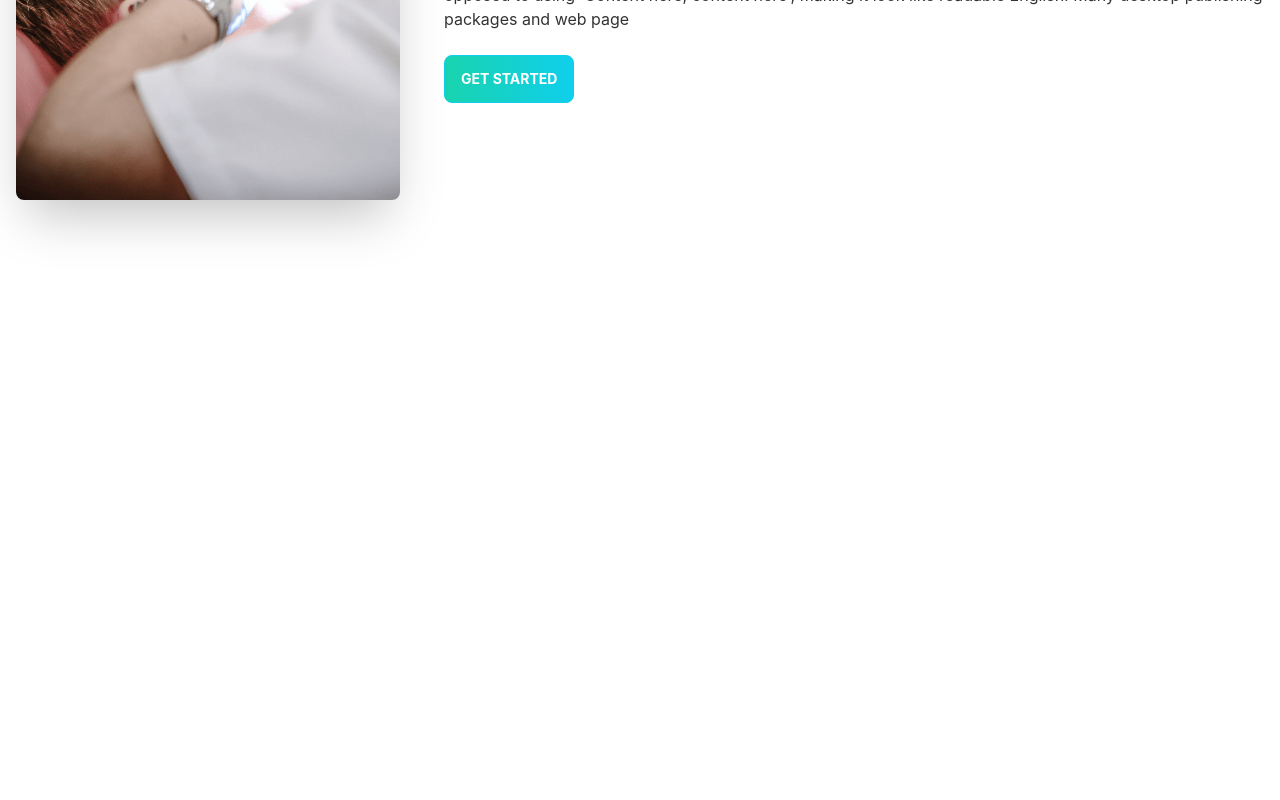
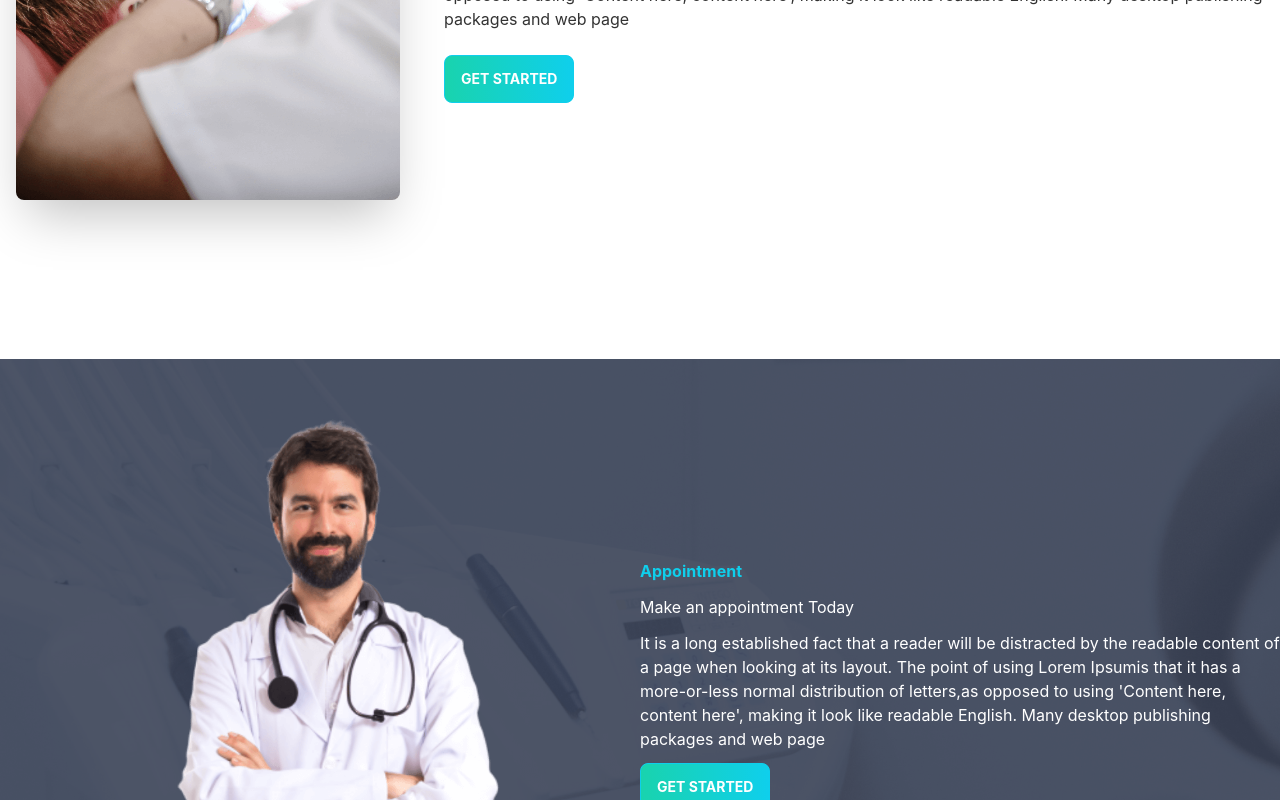
Before and after one commit to Emlakhossain/final-doctor-protal-prject, a React (Create React App) app: page / in a window 1280 px wide. Shown: the part 2000-2800 px from the top of the page. Before the commit the page ends 2359 px from the top, so only its background shows below. Built offline with nearby package versions, Linux system fonts and the light colour scheme.

Commit message:
another commit of contact us form

```diff
--- a/src/Pages/Home/Banner/Banner.js
+++ b/src/Pages/Home/Banner/Banner.js
@@ -1,8 +1,13 @@
 import React from 'react';
 import chair from '../../../assets/images/chair.png';
+import bg from '../../../assets/images/bg.png';
 
 const Banner = () => {
     return (
+        <section style={{
+            background: `url(${bg})`,
+            height: 800,
+        }}>
             <div class="hero min-h-screen px-12 ">
                 <div class="hero-content flex-col lg:flex-row-reverse">
                     <img src={chair} class="max-w-sm rounded-lg shadow-2xl" />
@@ -13,6 +18,7 @@ const Banner = () => {
                     </div>
                 </div>
             </div>
+        </section>
     );
 };
 
--- /dev/null
+++ b/src/Pages/Home/Form.js
@@ -0,0 +1,26 @@
+import React from 'react';
+import bgImg from '../../assets/images/appointment.png';
+
+const Form = () => {
+    return (
+        <section style={{
+            background: `url(${bgImg})`
+        }} className='text-center '>
+            <div>
+                <h4 className=' text-xl text-primary font-bold py-4'>Contact Us</h4>
+                <h2 className='text-3xl text-white'>Stay connected with us</h2>
+            </div>
+            <div className='my-4'>
+                <input type="text" placeholder="Email" class="input p-4 my-3 input-bordered input-xs w-full max-w-xs" />
+                <br />
+                <input type="text" placeholder="Password" class="input p-4 my-3  input-bordered input-sm w-full max-w-xs" />
+                <br />
+                <textarea class="textarea textarea-error" className='input input-bordered input-sm w-full h-20 max-w-xs' placeholder="Message"></textarea>
+                <br />
+                <button class="btn btn-primary my-6">SUBMIT</button>
+            </div>
+        </section>
+    );
+};
+
+export default Form;
--- a/src/Pages/Home/Home.js
+++ b/src/Pages/Home/Home.js
@@ -1,8 +1,11 @@
 import React from 'react';
 import Banner from './Banner/Banner';
 import DentalCare from './DentalCare/DentalCare';
+import Form from './Form';
 import Info from './Info/Info';
+import MakeAppionment from './MakeAppionment';
 import Services from './Services';
+import Testimonials from './Testimonials';
 
 
 const Home = () => {
@@ -12,6 +15,10 @@ const Home = () => {
             <Info></Info>
             <Services></Services>
             <DentalCare></DentalCare>
+            <MakeAppionment></MakeAppionment>
+            <Testimonials></Testimonials>
+            <Form></Form>
+
         </div>
     );
 };
--- /dev/null
+++ b/src/Pages/Home/MakeAppionment.js
@@ -0,0 +1,24 @@
+import React from 'react';
+import doctor from '../../assets/images/doctor.png';
+import backgroundColor from '../../assets/images/appointment.png';
+
+const MakeAppionment = () => {
+    return (
+        <section style={{
+            background: `url(${backgroundColor})`
+
+        }} className='flex justify-center items-center'>
+            <div className='flex-1'>
+                <img className='mt[100px]' src={doctor} alt="" />
+            </div>
+            <div className='flex-1 text-white'>
+                <h4 className='text-primary font-bold py-3'>Appointment</h4>
+                <h3>Make an appointment Today</h3>
+                <p className='py-3'>It is a long established fact that a reader will be distracted by the readable content of a page when looking at its layout. The point of using Lorem Ipsumis that it has a more-or-less normal distribution of letters,as opposed to using 'Content here, content here', making it look like readable English. Many desktop publishing packages and web page</p>
+                <button class="btn btn-primary uppercase text-white font-bold bg-gradient-to-r from-secondary to-primary ">Get Started</button>
+            </div>
+        </section>
+    );
+};
+
+export default MakeAppionment;
--- /dev/null
+++ b/src/Pages/Home/Review.js
@@ -0,0 +1,26 @@
+import React from 'react';
+
+const Review = ({ review }) => {
+    const { name, img, address } = review;
+    return (
+        <div class="card w-96 bg-base-100 shadow-xl">
+            <div class="card-body">
+                <p>Lorem ipsum dolor sit amet consectetur adipisicing elit. Aspernatur pariatur nihil labore aut, illo laudantium!</p>
+                <div class="flex items-center py-3">
+                    <div class="avatar">
+                        <div class="w-24 rounded-full ring ring-primary ring-offset-base-100 ring-offset-2">
+                            <img src={img} />
+                        </div>
+                    </div>
+                    <div className='px-4'>
+                        <h4>{name}</h4>
+                        <h5>{address}</h5>
+                    </div>
+                </div>
+            </div>
+        </div>
+
+    );
+};
+
+export default Review;
--- /dev/null
+++ b/src/Pages/Home/Testimonials.js
@@ -0,0 +1,55 @@
+import React from 'react';
+import img from '../../assets/icons/quote.svg';
+import profile1 from '../../assets/images/people1.png';
+import profile2 from '../../assets/images/people2.png';
+import profile3 from '../../assets/images/people3.png';
+import Review from './Review';
+
+const Testimonials = () => {
+    const reviews = [
+        {
+            "_id": 1,
+            "name": "Winson Herry",
+            "reviewText": "",
+            "address": "USA latinhum",
+            "img": profile1
+        },
+        {
+            "_id": 2,
+            "name": "Jebnye Herry",
+            "reviewText": "",
+            "address": "Calefornia",
+            "img": profile2
+        },
+        {
+            "_id": 3,
+            "name": "bright Herry",
+            "reviewText": "",
+            "address": "London",
+            "img": profile3
+        }
+    ]
+    return (
+        <section className='mt-24'>
+            <div className='flex justify-between'>
+                <div className=''>
+                    <h4 className="text-primary font-bold mt-4 text-xl">Testimonials</h4>
+                    <h2 className='text-3xl'>What Our Patients Says</h2>
+                </div>
+                <div className=''>
+                    <img src={img} className="w-24 lg:w-48" alt="" />
+                </div>
+            </div>
+            <div className='grid grid-cols-1 gap-4grid md:grid-cols-2 lg:grid-cols-3 gap-5 mx-5 pb-12 mb-12'>
+                {
+                    reviews.map(review => <Review
+                        key={review._id}
+                        review={review}
+                    ></Review>)
+                }
+            </div>
+        </section>
+    );
+};
+
+export default Testimonials;
```
Lines whose indentation alone changed are shown as unchanged.
